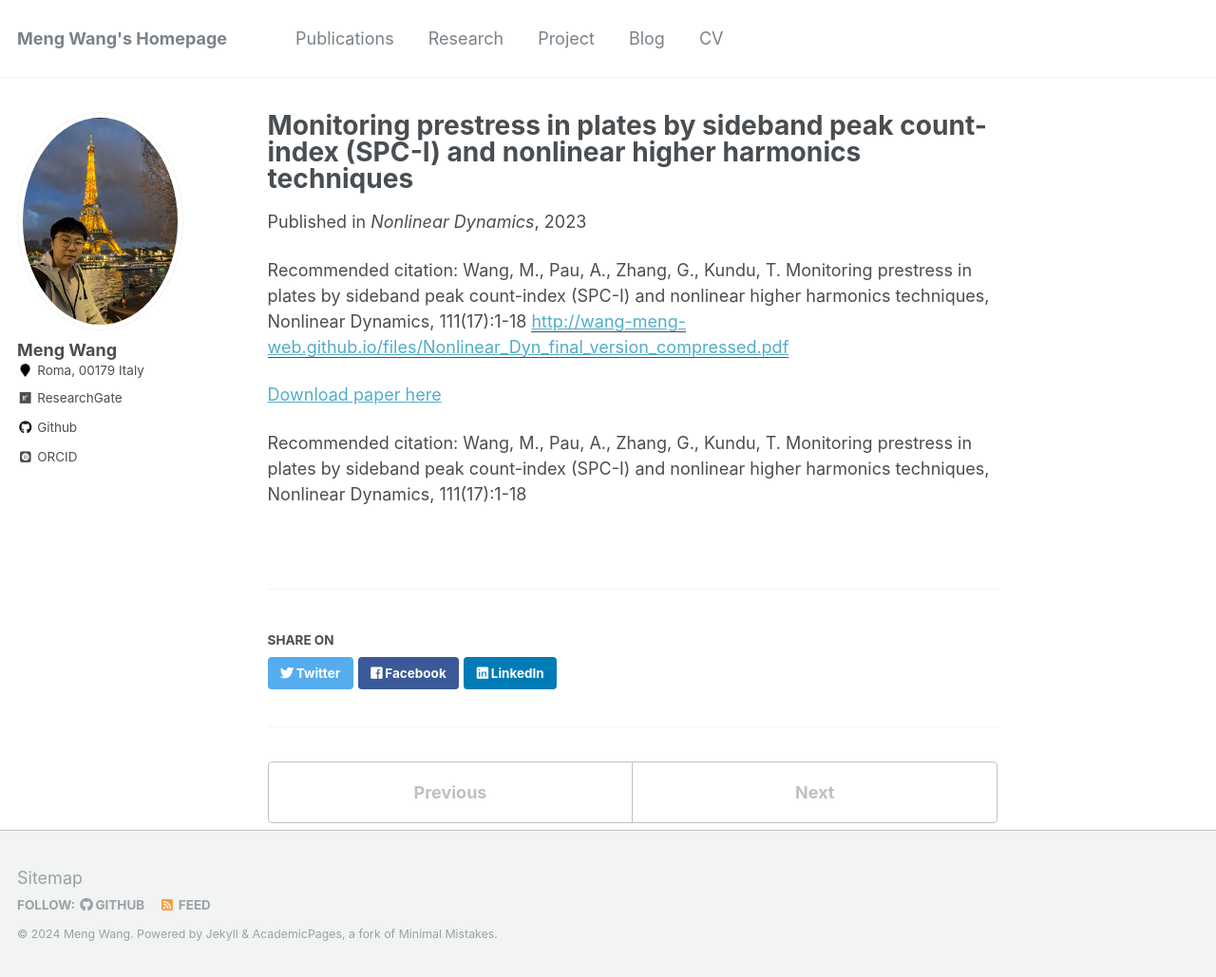
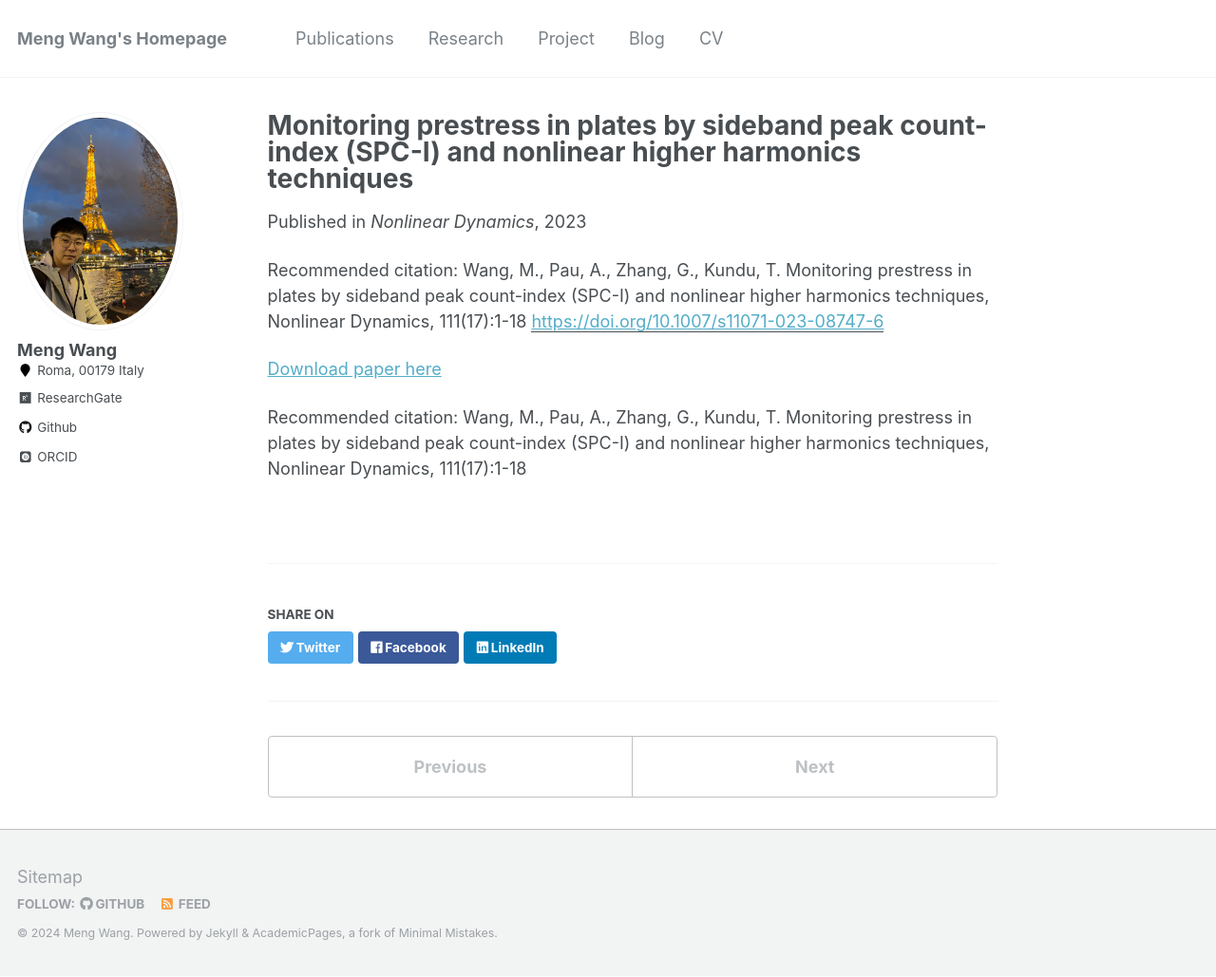
Before and after one commit to wang-meng-web/wang-meng-web.github.io, a Jekyll site: the page built from _publications/2010-10-01-paper-title-number-2.md, in a window 1280 px wide and 1029 px high. Shown: the whole window at 95% size. Built offline with Jekyll 4.4.1, drawn with Linux system fonts in a browser that asks for light colours; some web fonts are replaced; part of the change alters nothing that is shown.

Commit message:
Update 2010-10-01-paper-title-number-2.md

```diff
--- a/_publications/2010-10-01-paper-title-number-2.md
+++ b/_publications/2010-10-01-paper-title-number-2.md
@@ -5,7 +5,7 @@ permalink: /publication/2010-10-01-paper-title-number-2
 excerpt: '**Meng Wang**, Annamaria Pau, Guangdong Zhang, Tribikram Kundu.'
 date: 2023-03-01
 venue: 'Nonlinear Dynamics'
-paperurl: 'http://wang-meng-web.github.io/files/Nonlinear_Dyn_final_version_compressed.pdf'
+paperurl: 'https://doi.org/10.1007/s11071-023-08747-6'
 citation: 'Wang, M., Pau, A., Zhang, G., Kundu, T. Monitoring prestress in plates by sideband peak count-index (SPC-I) and nonlinear higher harmonics techniques, Nonlinear Dynamics, 111(17):1-18'
 ---
 
```
